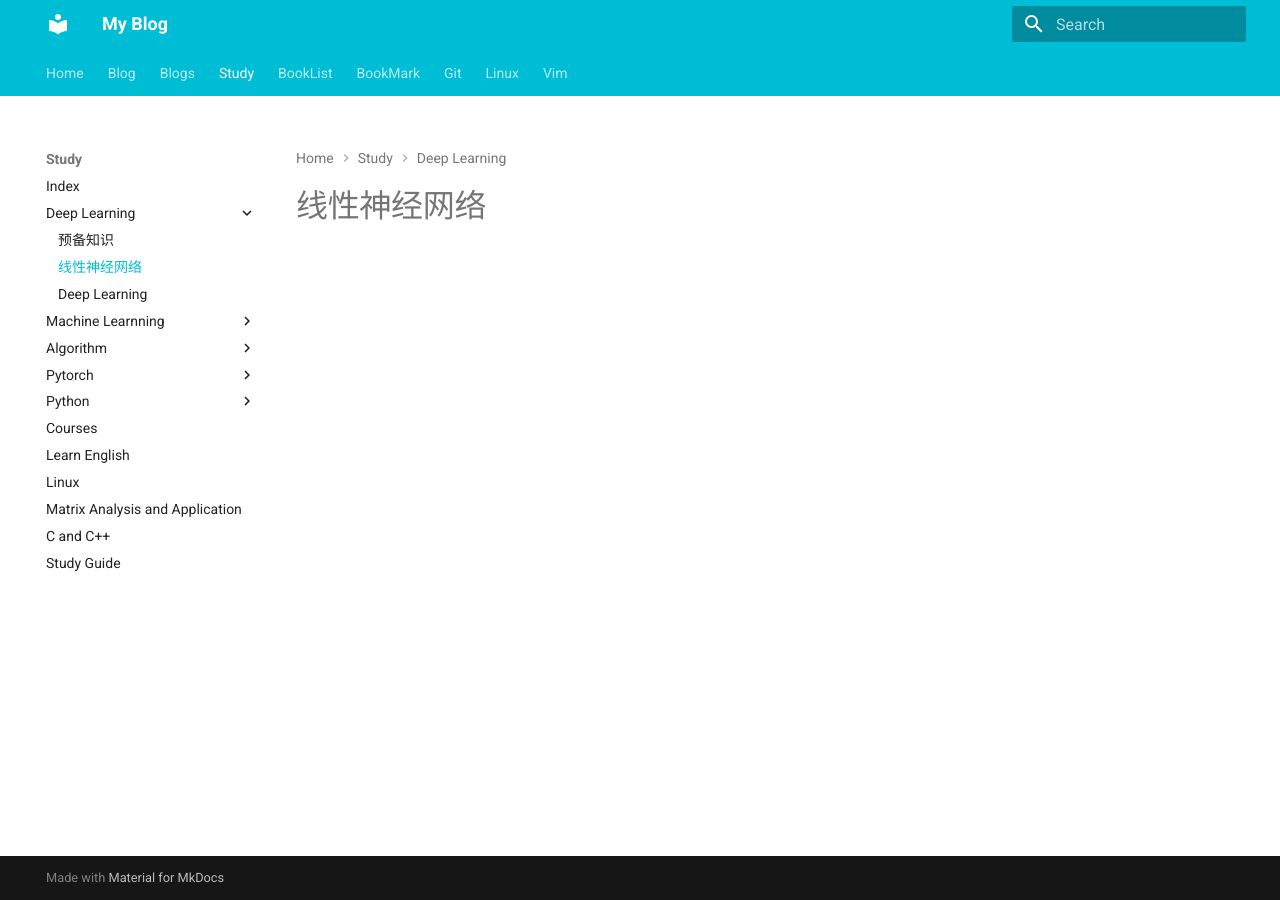
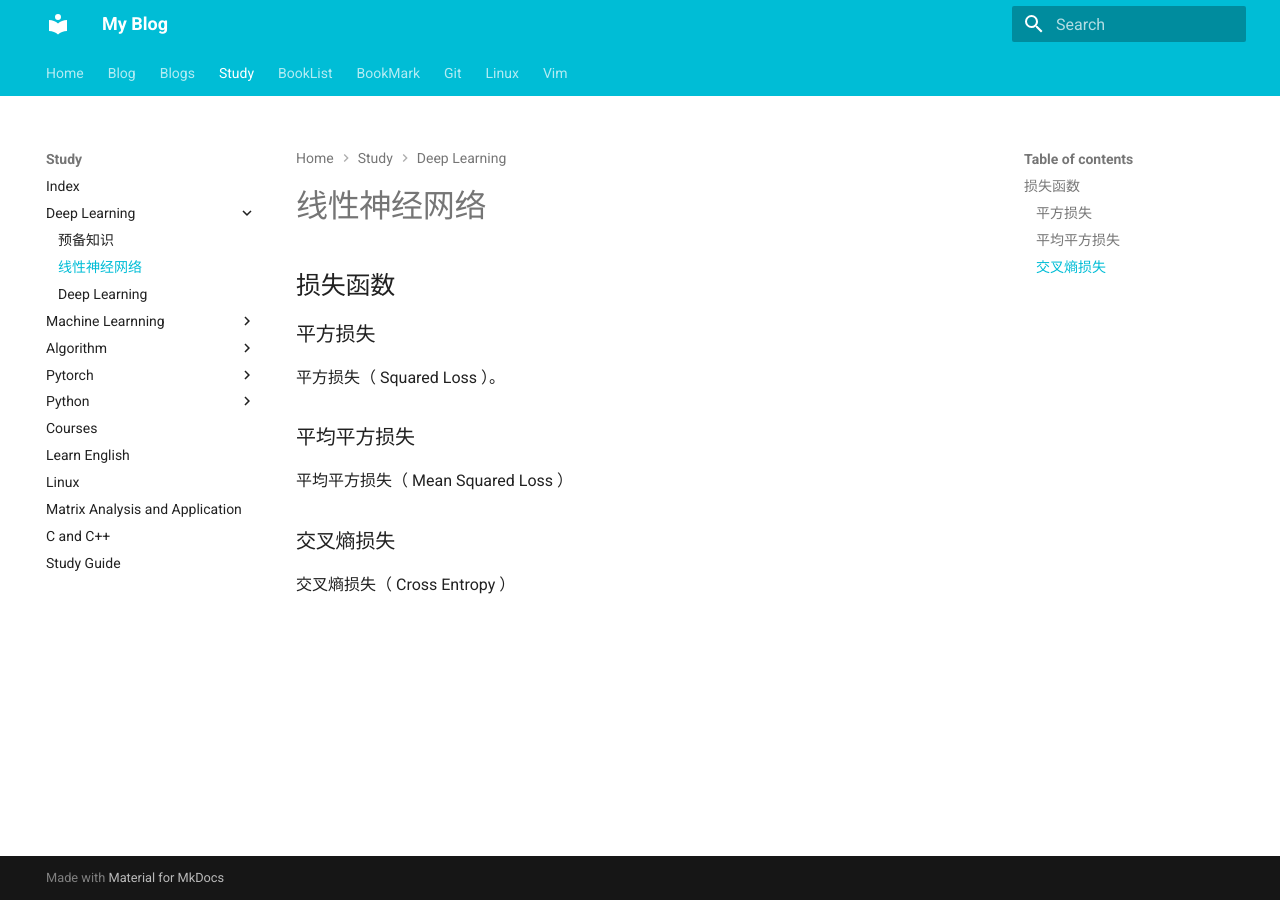
Before and after one commit to WGZ-W/wgz-w.github.io, an MkDocs documentation site: the page built from docs/Study/Deep-Learning/linear-network.md, in a window 1280 px wide. Built offline with MkDocs 1.6.1 and Material for MkDocs 9.7.7, drawn with Linux system fonts in a browser that asks for light colours.

Commit message:
Update Study

```diff
--- a/docs/Study/Deep-Learning/linear-network.md
+++ b/docs/Study/Deep-Learning/linear-network.md
@@ -2,3 +2,13 @@
 
 
 # 线性神经网络
+
+## 损失函数
+### 平方损失
+平方损失（ Squared Loss ）。
+
+### 平均平方损失
+平均平方损失（ Mean Squared Loss ）
+
+### 交叉熵损失
+交叉熵损失（ Cross Entropy ）
```
Also changed, not shown: docs/Study/Pytorch/pytorch.md (+3 -0 lines).
